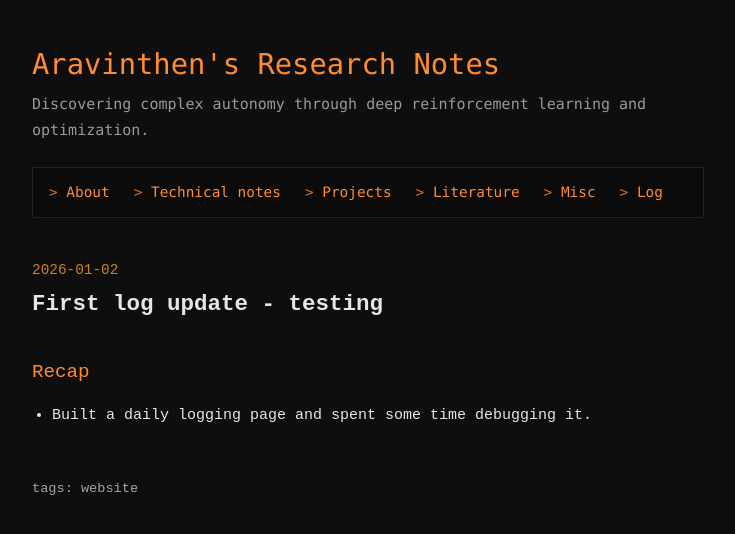
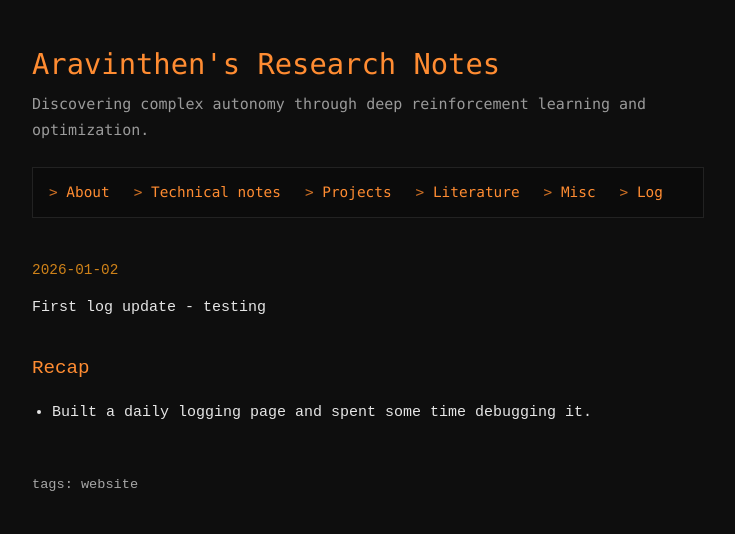
Before and after one commit to aravinthen/aravinthen.github.io, a Jekyll site: the page built from _log/2026-01-02-first-log-post.md, in a window 1280 px wide. Shown: the top 534 px of the page, without its empty margins (272-1007 px from the left). Built offline with Jekyll 4.4.1, drawn with Linux system fonts in a browser that asks for light colours.

Commit message:
tweaking log to inherit from a global header file

```diff
--- a/assets/css/style.css
+++ b/assets/css/style.css
@@ -79,6 +79,13 @@ body {
 /* Sections */
 section {
   margin-top: 2.5rem;
+}
+
+h1 {
+  font-size: 1.4rem;
+  font-weight: normal;
+  color: var(--accent);
+  margin-bottom: 0.75rem;
 }
 
 h2 {
@@ -208,7 +215,9 @@ pre {
 }
 
 .log-title {
-  margin-top: 0.2rem;
+  font-size: inherit;
+  font-weight: inherit;
+  color: inherit;
 }
 
 .log-tags {
```
